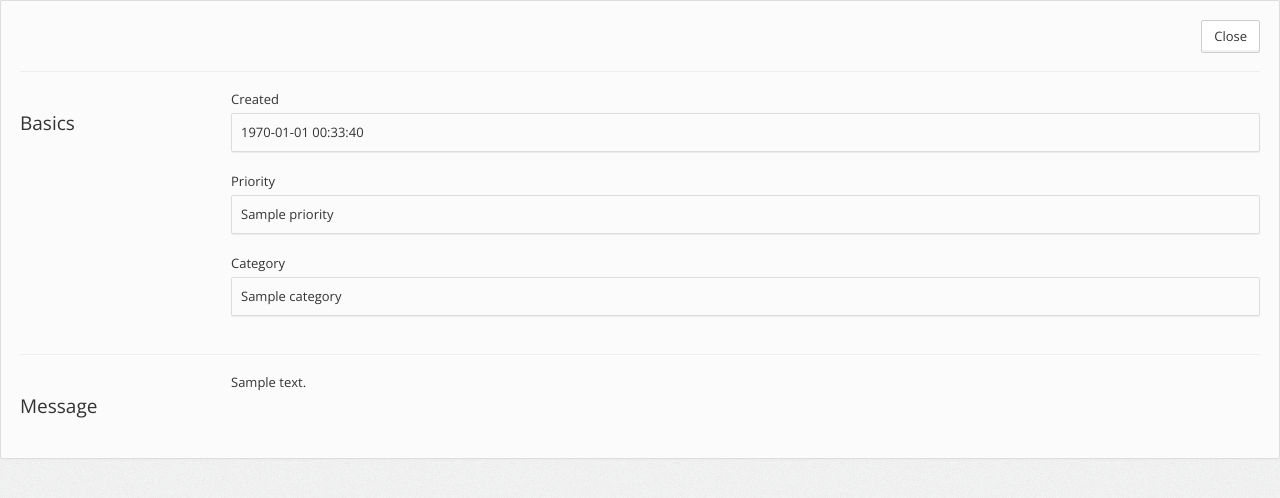
After one commit to dioscouri/f3-admin, a PHP site: template src/Admin/Views/logs/view.php in a window 1280 px wide. The commit adds this page. Shown: the top 498 px of the page. Run offline with PHP 8.4, Linux system fonts and the light colour scheme; the template is opened without the code that fills it: most values are stand-ins (such as "Sample title", 1, 10 or a date in 2020).

Commit message:
fixed log view

```diff
--- a/src/Admin/Routes.php
+++ b/src/Admin/Routes.php
@@ -44,7 +44,9 @@ class Routes extends \Dsc\Routes\Group
         ) );
 
         $this->addSettingsRoutes();
-        $this->addCrudList( 'Logs' );
+
+        $this->addCrudGroup( 'Logs', 'Log' );
+
         $this->addCrudList( 'Queue' );
         $this->addCrudList( 'Menus' );
 
--- /dev/null
+++ b/src/Admin/Views/logs/view.php
@@ -0,0 +1,74 @@
+<div class="well">
+
+    <div class="clearfix">
+
+        <div class="pull-right">
+            <a class="btn btn-default" href="./admin/logs">Close</a>
+        </div>
+
+    </div>
+
+    <hr />
+    <!-- /.form-actions -->
+
+    <?php if (!empty($item)) { ?>
+        <div class="row">
+            <div class="col-md-2">
+
+                <h3>Basics</h3>
+
+            </div>
+            <!-- /.col-md-2 -->
+
+            <div class="col-md-10">
+
+                <div class="form-group">
+                    <label>Created</label>
+                    <div class="well well-sm"><?php echo date('Y-m-d H:i:s', $item->{'created.time'} ); ?></div>
+                </div>
+                <!-- /.form-group -->
+
+                <div class="form-group">
+                    <label>Priority</label>
+                    <div class="well well-sm"><?php echo $item->priority; ?></div>
+                </div>
+                <!-- /.form-group -->
+
+                <div class="form-group">
+                    <label>Category</label>
+                    <div class="well well-sm"><?php echo $item->category; ?></div>
+                </div>
+                <!-- /.form-group -->
+
+            </div>
+            <!-- /.col-md-10 -->
+
+        </div>
+        <!-- /.row -->
+
+        <hr />
+
+        <div class="row">
+            <div class="col-md-2">
+
+                <h3>Message</h3>
+
+            </div>
+            <!-- /.col-md-2 -->
+
+            <div class="col-md-10">
+
+                <div class="form-group">
+                    <?php echo $item->message; ?>
+                </div>
+                <!-- /.form-group -->
+
+            </div>
+            <!-- /.col-md-10 -->
+
+        </div>
+        <!-- /.row -->
+
+    <?php } ?>
+
+</div>
```
Also changed, not shown: src/Admin/Controllers/Log.php (added, +17 -0 lines).
